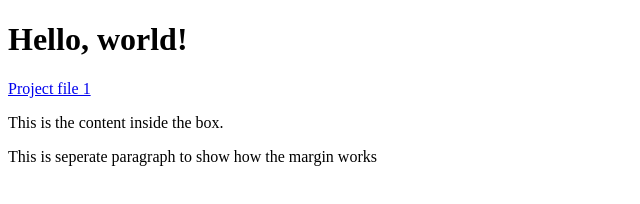
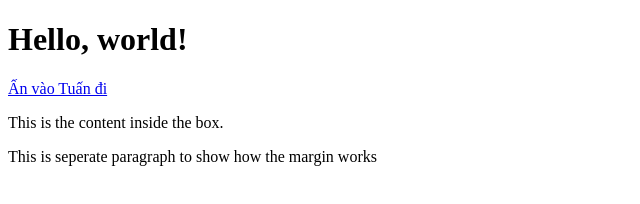
Before and after one commit to Qyn1903/QuynhVu.github.io, a plain HTML site: page index.html in a window 1280 px wide. Shown: the full height of the page, 0-640 px from the left. Drawn offline with Linux system fonts and the light colour scheme.

Commit message:
Update index.html

```diff
--- a/index.html
+++ b/index.html
@@ -9,7 +9,7 @@
 </head>
 <body>
   <h1>Hello, world!</h1>
-  <a href="project1.html">Project file 1</a>
+  <a href="project1.html">Ấn vào Tuấn đi</a>
   <div class="box">
     <p>This is the content inside the box.</p>
   </div>
```
